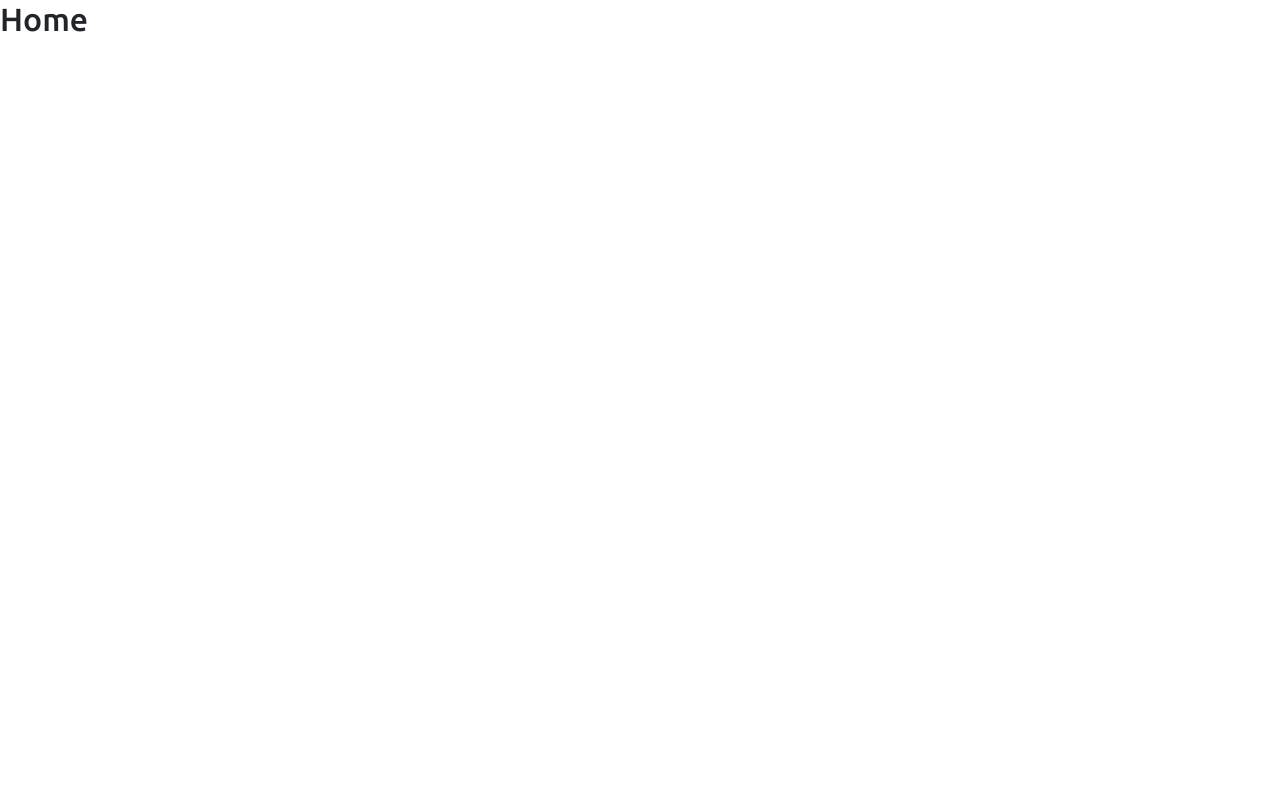
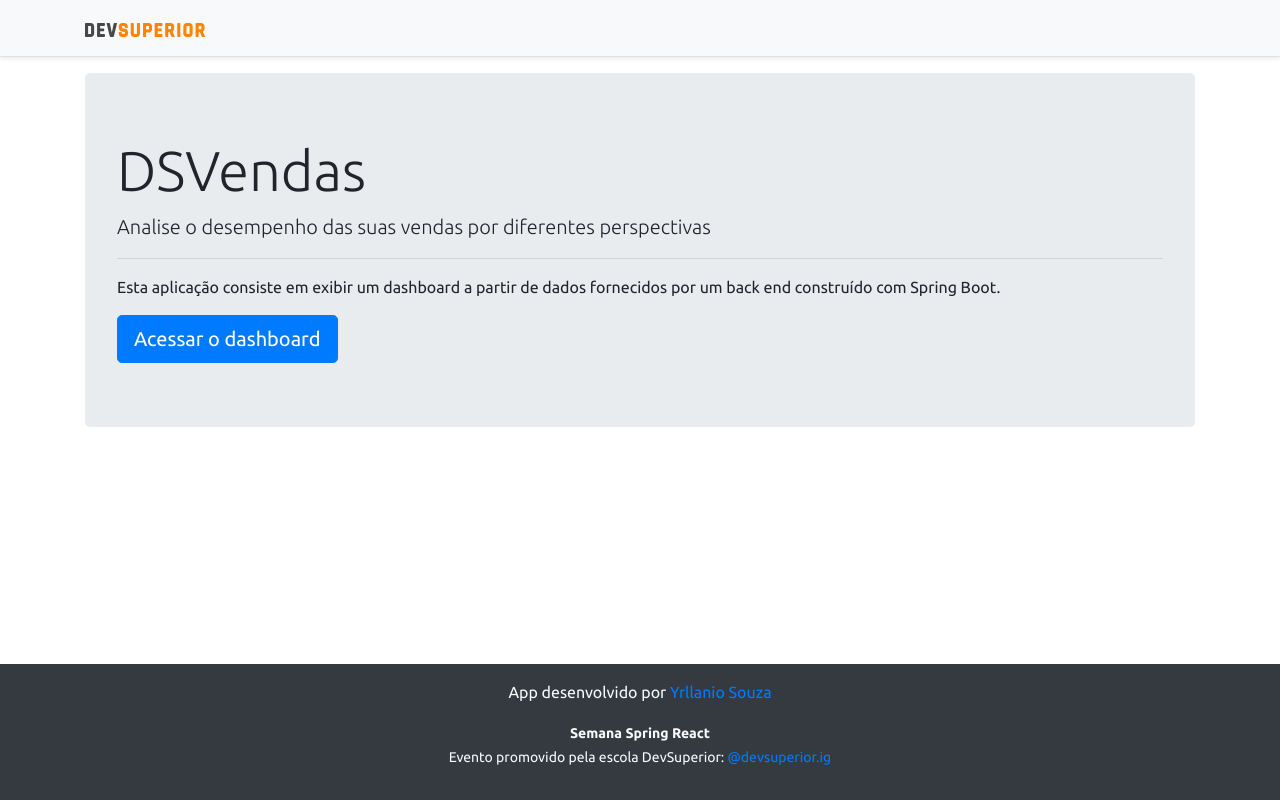
Before and after one commit to Yrllanio/sales-project, a React (Create React App) app in the folder frontend/: page / in a window 1280 px wide. Built offline with nearby package versions, Linux system fonts and the light colour scheme.

Commit message:
Navigation

```diff
--- a/frontend/src/components/NavBar/index.tsx
+++ b/frontend/src/components/NavBar/index.tsx
@@ -1,11 +1,14 @@
 import ImgDsDark from 'assets/img/ds_dark.svg';
+import { Link } from 'react-router-dom';
 
 const NavBar = () => {
     return (
         <div className="d-flex flex-column flex-md-row align-items-center p-3 px-md-4 mb-3 bg-light border-bottom shadow-sm">
             <div className="container">
                 <nav className="my-2 my-md-0 mr-md-3">
-                    <img src={ImgDsDark} alt="DevSuperior" width="120" />
+                    <Link to="/">
+                        <img src={ImgDsDark} alt="DevSuperior" width="120" />
+                    </Link>
                 </nav>
             </div>
         </div>
--- a/frontend/src/pages/Home/index.tsx
+++ b/frontend/src/pages/Home/index.tsx
@@ -1,9 +1,25 @@
+import Footer from "components/Footer";
+import NavBar from "components/NavBar";
+import { Link } from "react-router-dom";
 
 const Home = () => {
     return (
-        <div>
-            <h2>Home</h2>
+        <>
+        <NavBar />
+        <div className="container">
+            <div className="jumbotron">
+                <h1 className="display-4">DSVendas</h1>
+                <p className="lead">Analise o desempenho das suas vendas por diferentes perspectivas</p>
+                <hr />
+                <p>Esta aplicação consiste em exibir um dashboard a partir de dados fornecidos por um back end construído com Spring Boot.</p>
+                <Link className="btn btn-primary btn-lg" to="/dashboard">
+                    Acessar o dashboard
+
+                </Link>
+            </div>
         </div>
+        <Footer />
+        </>
     );
 }
 
```
